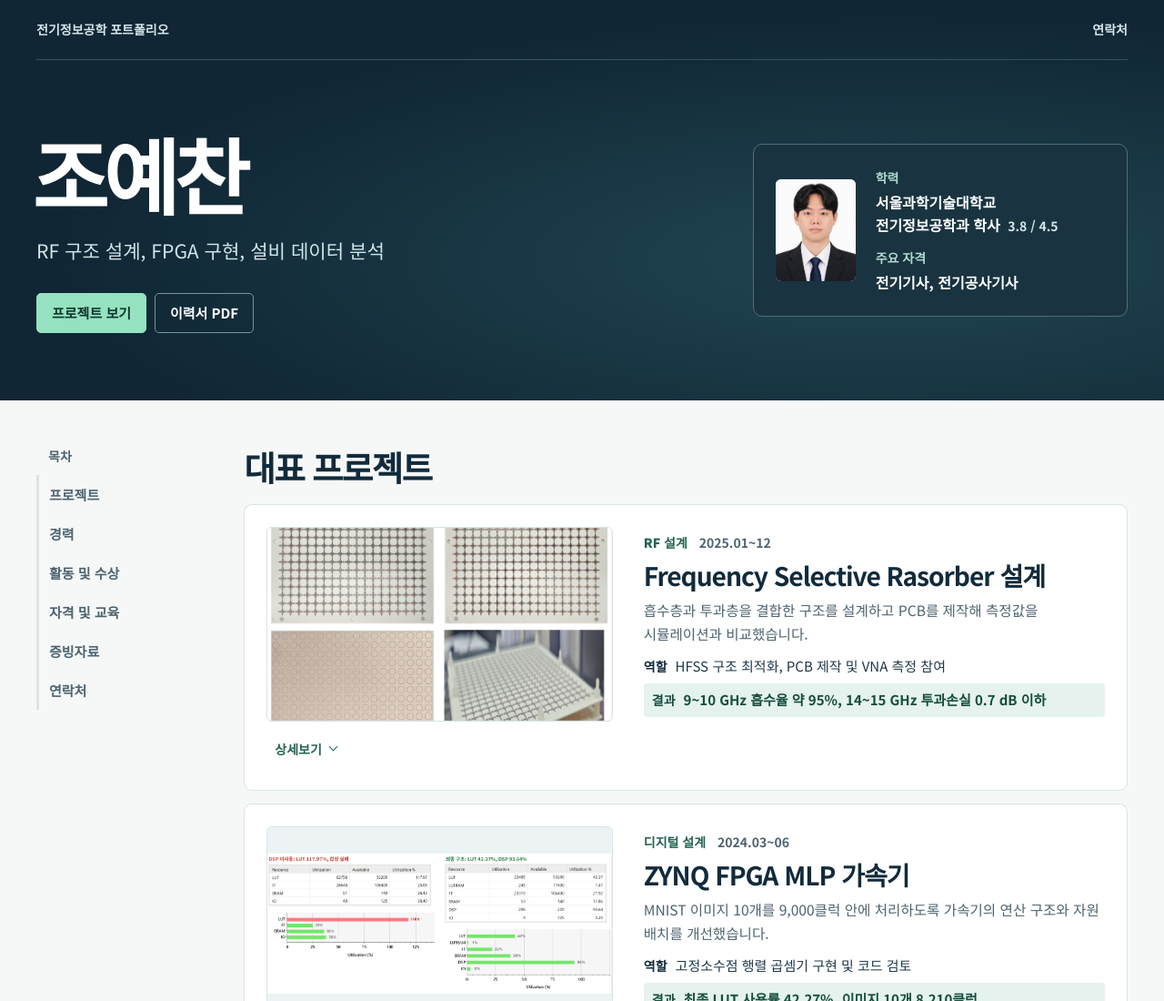
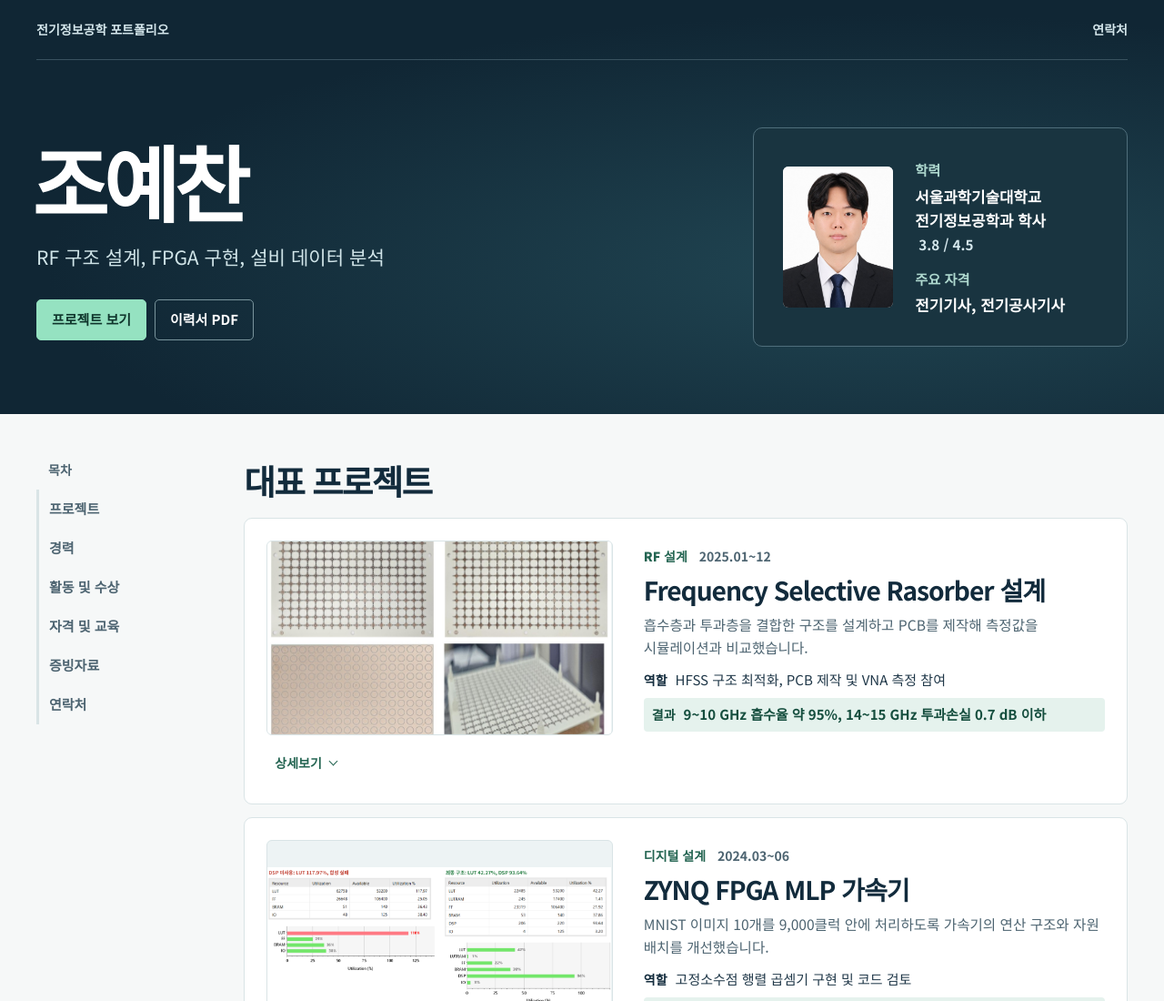
Before and after one commit to chan1046/Portfolio, a plain HTML site: page index.html in a window 1280 px wide. Shown: the top 1100 px of the page at 91% size. Drawn offline with Linux system fonts and the light colour scheme.

Commit message:
Enlarge home profile card photo and text

```diff
--- a/extra.css
+++ b/extra.css
@@ -318,20 +318,20 @@ html:has(body[data-page="home"]) { scroll-behavior: auto; scroll-padding-top: 28
 .portfolio-profile-facts {
   min-width: 0;
   display: grid;
-  grid-template-columns: 88px minmax(0, 1fr);
+  grid-template-columns: clamp(92px, 9.5vw, 124px) minmax(0, 1fr);
   align-items: center;
-  gap: clamp(14px, 2vw, 22px);
-  padding: clamp(14px, 2.1vw, 24px);
+  gap: clamp(16px, 1.9vw, 24px);
+  padding: clamp(18px, 2.6vw, 32px);
   border: 1px solid #4f6e7b;
   border-radius: 10px;
   background: #193440;
 }
-.portfolio-profile-facts img { width: 88px; height: 112px; object-fit: cover; object-position: center 28%; border-radius: 6px; background: #d1dde0; }
+.portfolio-profile-facts img { width: 100%; height: auto; aspect-ratio: 124 / 158; object-fit: cover; object-position: center 28%; border-radius: 6px; background: #d1dde0; }
 .portfolio-profile-facts dl, .portfolio-profile-facts dd { margin: 0; }
 .portfolio-profile-facts dl > div + div { margin-top: 12px; }
-.portfolio-profile-facts dt { color: #afd9cf; font-size: .875rem; font-weight: 650; }
-.portfolio-profile-facts dd { margin-top: 2px; line-height: 1.55; font-weight: 700; }
-.portfolio-profile-facts dd span { display: inline-block; margin-left: 4px; color: #d5e7ec; font-size: .875rem; font-variant-numeric: tabular-nums; }
+.portfolio-profile-facts dt { color: #afd9cf; font-size: .95rem; font-weight: 650; }
+.portfolio-profile-facts dd { margin-top: 3px; font-size: 1.05rem; line-height: 1.55; font-weight: 700; }
+.portfolio-profile-facts dd span { display: inline-block; margin-left: 4px; color: #d5e7ec; font-size: .95rem; font-variant-numeric: tabular-nums; }
 
 .portfolio-layout {
   display: grid;
@@ -513,8 +513,8 @@ html:has(body[data-page="home"]) { scroll-behavior: auto; scroll-padding-top: 28
   .portfolio-profile h1 { font-size: clamp(3.1rem, 10vw, 4.5rem); }
   .portfolio-profile-intro p { margin-top: 8px; }
   .portfolio-actions { margin-top: 19px; }
-  .portfolio-profile-facts { max-width: 420px; grid-template-columns: 65px minmax(0, 1fr); gap: 12px; }
-  .portfolio-profile-facts img { width: 65px; height: 87px; }
+  .portfolio-profile-facts { max-width: 420px; grid-template-columns: 84px minmax(0, 1fr); gap: 14px; }
+  .portfolio-profile-facts img { width: 84px; height: 108px; aspect-ratio: auto; }
   .portfolio-profile-facts dl > div + div { margin-top: 6px; }
   .is-featured .portfolio-project-preview { grid-template-columns: 1fr; gap: 11px; }
   .is-featured .portfolio-project-media { aspect-ratio: 16 / 10; }
--- a/index.html
+++ b/index.html
@@ -9,7 +9,7 @@
 <link rel="preconnect" href="https://fonts.googleapis.com">
 <link href="https://fonts.googleapis.com/css2?family=Noto+Sans+KR:wght@400;500;700;900&family=Plus+Jakarta+Sans:wght@500;700;800&display=swap" rel="stylesheet">
 <link rel="stylesheet" href="style.css?v=20261123">
-<link rel="stylesheet" href="extra.css?v=portfolio-12">
+<link rel="stylesheet" href="extra.css?v=portfolio-13">
 </head>
 <body data-page="home">
 <div id="app"></div>
```
